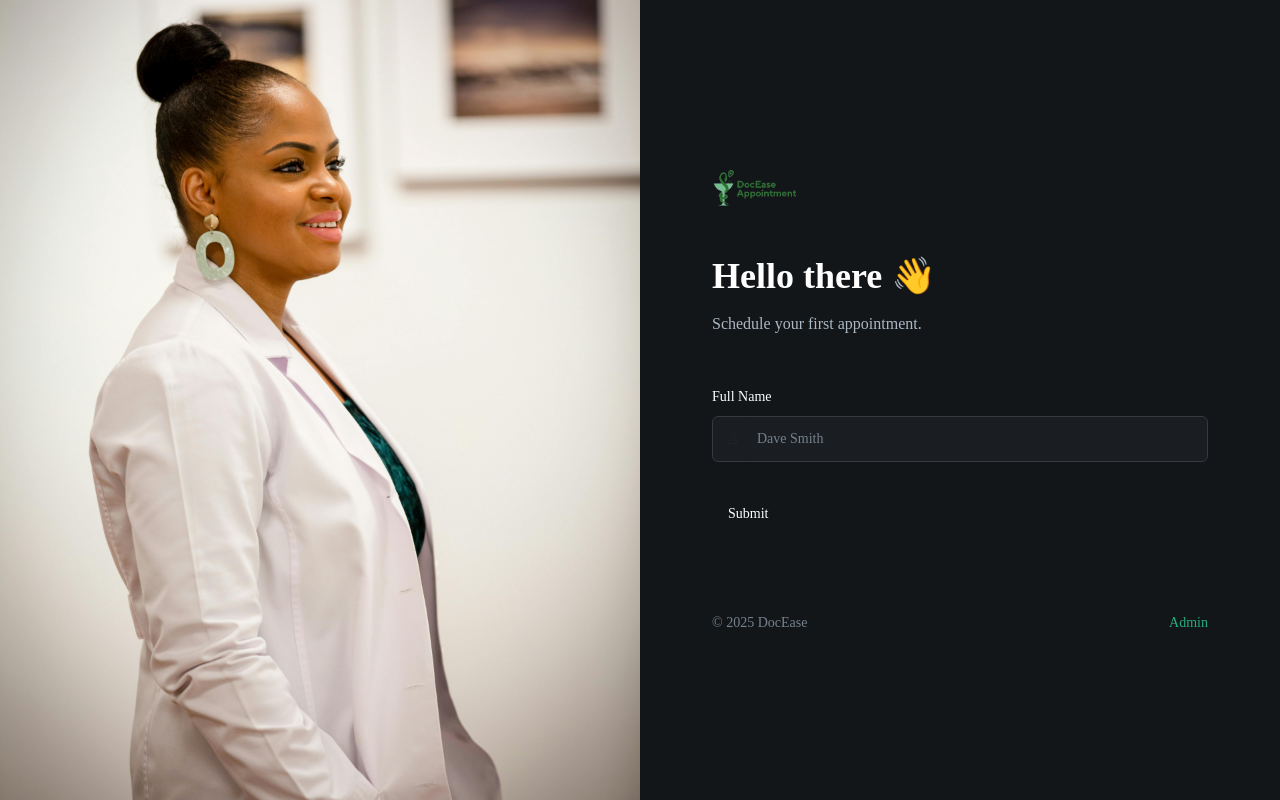
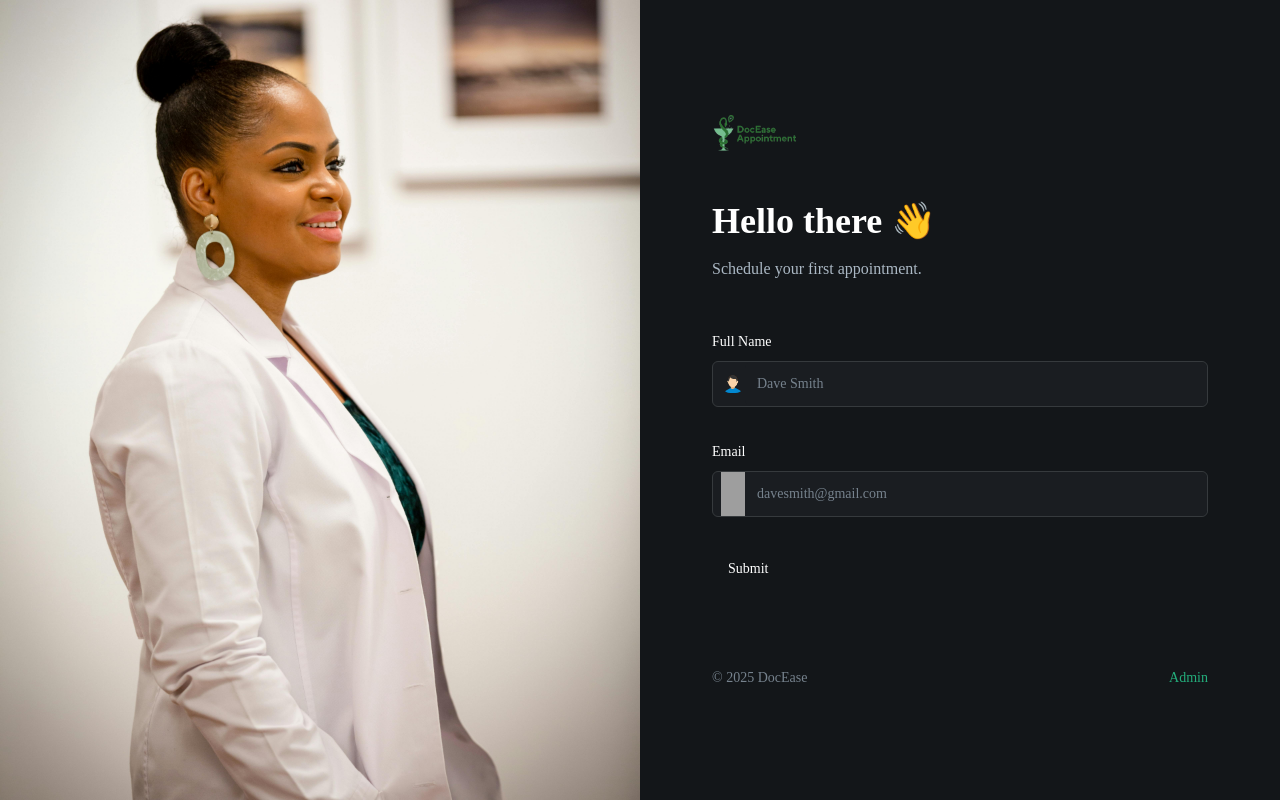
Before and after one commit to Adeoye-J/DocEase, a Next.js app: page / in a window 1280 px wide. Built offline with nearby package versions, Linux system fonts and the light colour scheme; grey boxes are pictures that could not be loaded.

Commit message:
DocEase commit at 1/17/2025, 6:15:30 PM

```diff
--- a/components/forms/PatientForm.tsx
+++ b/components/forms/PatientForm.tsx
@@ -60,15 +60,28 @@ const PatientForm = () => {
             <h1 className="header">Hello there 👋</h1>
             <p className="text-dark-700">Schedule your first appointment.</p>
         </section>
+
         <CustomFormField
             control={form.control}
             fieldType={FormFieldType.Input}
             name="name"
             label="Full Name"
             placeholder="Dave Smith"
-            iconSrc="/assets/user.svg"
+            iconSrc="/assets/user1.svg"
             iconAlt="user"
         />
+
+        <CustomFormField
+            fieldType={FormFieldType.Input}
+            control={form.control}
+            name="emial"
+            label="Email"
+            placeholder="davesmith@gmail.com"
+            iconSrc="/assets/email.svg"
+            iconAlt="email"
+        />
+
+
         <Button type="submit">Submit</Button>
       </form>
     </Form>
```
Also changed, not shown: public/assets/user1.svg (added).
